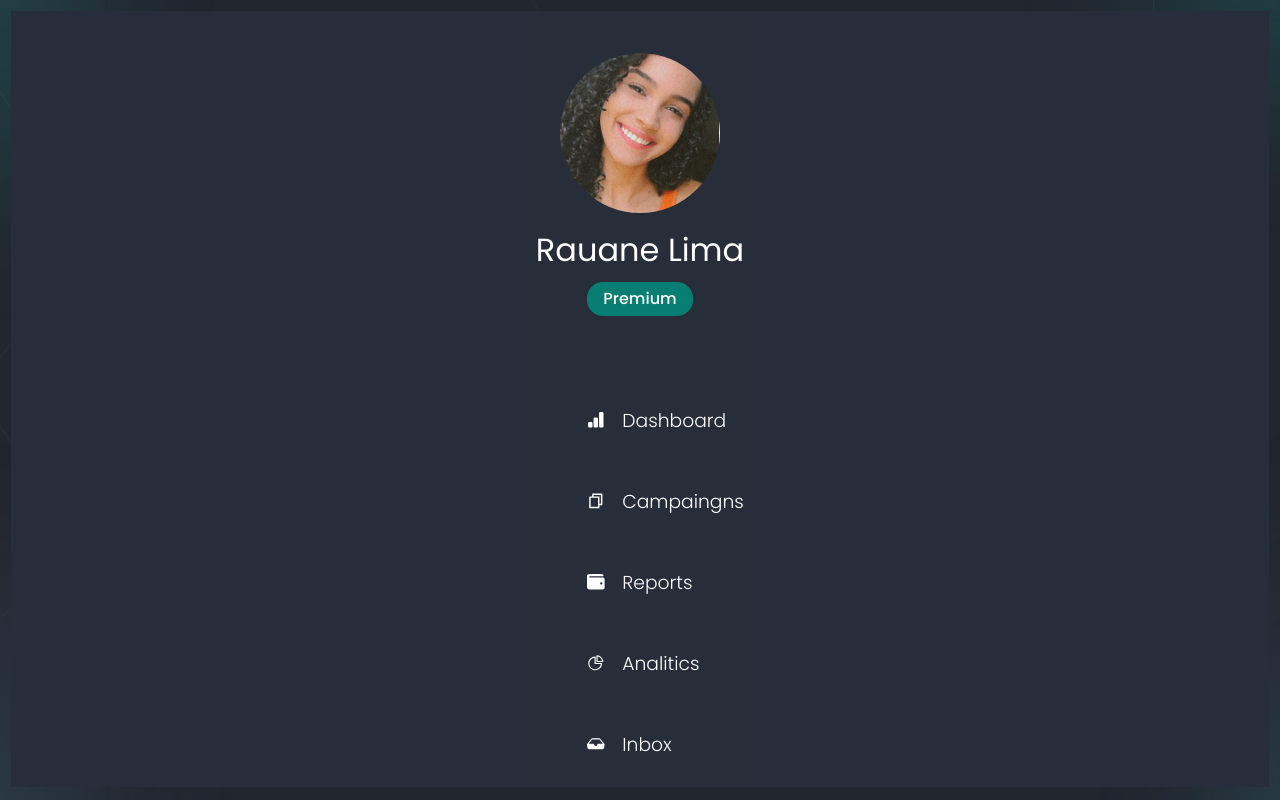
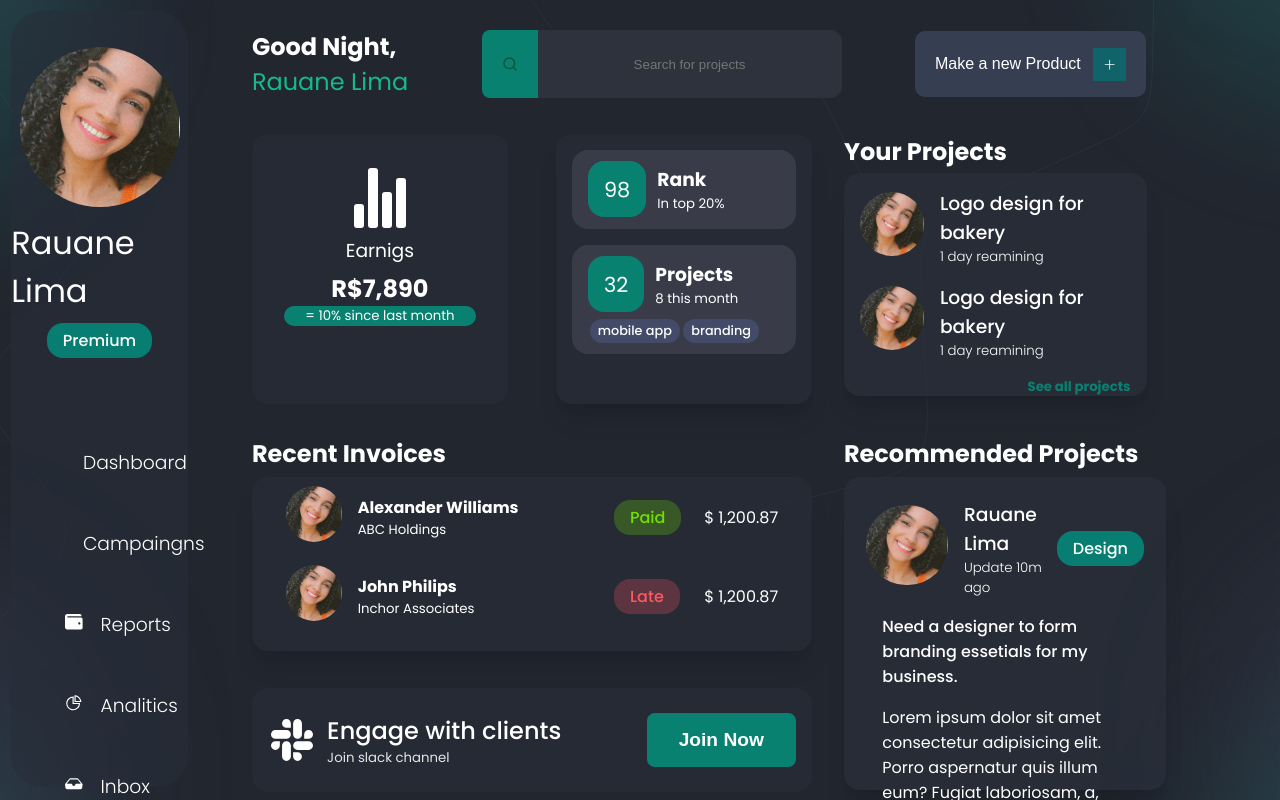
Before and after one commit to lRauane/Dashboard-react, a React (Create React App) app: page / in a window 1280 px wide. Shown: the top 800 px of the page. Built offline with nearby package versions, Linux system fonts and the light colour scheme.

Commit message:
ajustando responsividade

```diff
--- a/src/App.css
+++ b/src/App.css
@@ -10,12 +10,6 @@ body {
   background-position: center;
   background-repeat: no-repeat;
 }
-@media screen and (min-width: 320px){
-  body{
-    background-color: #272d3a;
-  }
-
-}
 
 h1, h2, h3, h4, h5, h6, a, ul, li{
   margin: 0;
--- a/src/App.js
+++ b/src/App.js
@@ -16,9 +16,8 @@ function App() {
 export const Container = styled.div`
   display: flex;
   height: 97vh;
-  background-color: #272d3a;
   border: 2rem;
-  @media screen and (min-width: 320px) {
+  @media screen and (min-width: 320px) and (max-width:1080px) {
     align-items: center;
     flex-direction: column;
   }
--- a/src/components/Info.jsx
+++ b/src/components/Info.jsx
@@ -38,7 +38,7 @@ function Info() {
 const InfoCard = styled.div`
   height: 100%;
   width: 14rem;
-  background-color: white;
+  background-color: #272d3a99;
   border-radius: 1rem;
   padding: 1rem;
   color: white;
@@ -53,7 +53,7 @@ const InfoCard = styled.div`
 `;
 
 const Card = styled.div`
-  background-color: rgba(183, 194, 243, 0.3);
+  background-color: rgba(102, 104, 117, 0.3);
   border-radius: 1rem;
   margin-bottom: 1rem;
 `;
@@ -83,10 +83,10 @@ const InfoContainer = styled.div`
   margin-left: 0.7rem;
 `;
 const Title = styled.h3`
-  color: black;
+  color:  white;
 `;
 const SubTitle = styled.h5`
-  color: #333333;
+  color: white;
   font-weight: normal;
 `;
 
--- a/src/components/Invoices.jsx
+++ b/src/components/Invoices.jsx
@@ -47,7 +47,8 @@ const InvoicesContainer = styled.div`
   width: 35rem;
   border-radius: 1rem;
   margin-top: 1rem;
-  background-color: white;
+  background-color: #272d3a99;
+  color: white;
   height: 140%;
   box-shadow: ${cardShadow};
   transition: 0.4s ease-in-out;
--- a/src/components/JoinSlack.jsx
+++ b/src/components/JoinSlack.jsx
@@ -24,7 +24,7 @@ function JoinSlack() {
 const JoinChannel = styled.div`
   background-color: ${DarkThemeColor};
   height: 50%;
-  margin-top: 6.5rem;
+  margin-top: 8rem;
   border-radius: 1rem;
   display: flex;
   align-items: center;
--- a/src/utils/index.js
+++ b/src/utils/index.js
@@ -1,5 +1,5 @@
 export const themeColor ="#088171";
-export const DarkThemeColor = "#162349" ;
+export const DarkThemeColor = "#272d3a99" ;
 export const hoverEffect = `rgba(0, 0,0, 0.56) 0px 22px 70px 4px`
 export const cardShadow = `rgba(0,0,0,0.1) 0px 20px 25px -5px,
 rgba(0,0, 0, 0.04) 0px 10px 10px -5px`
```
